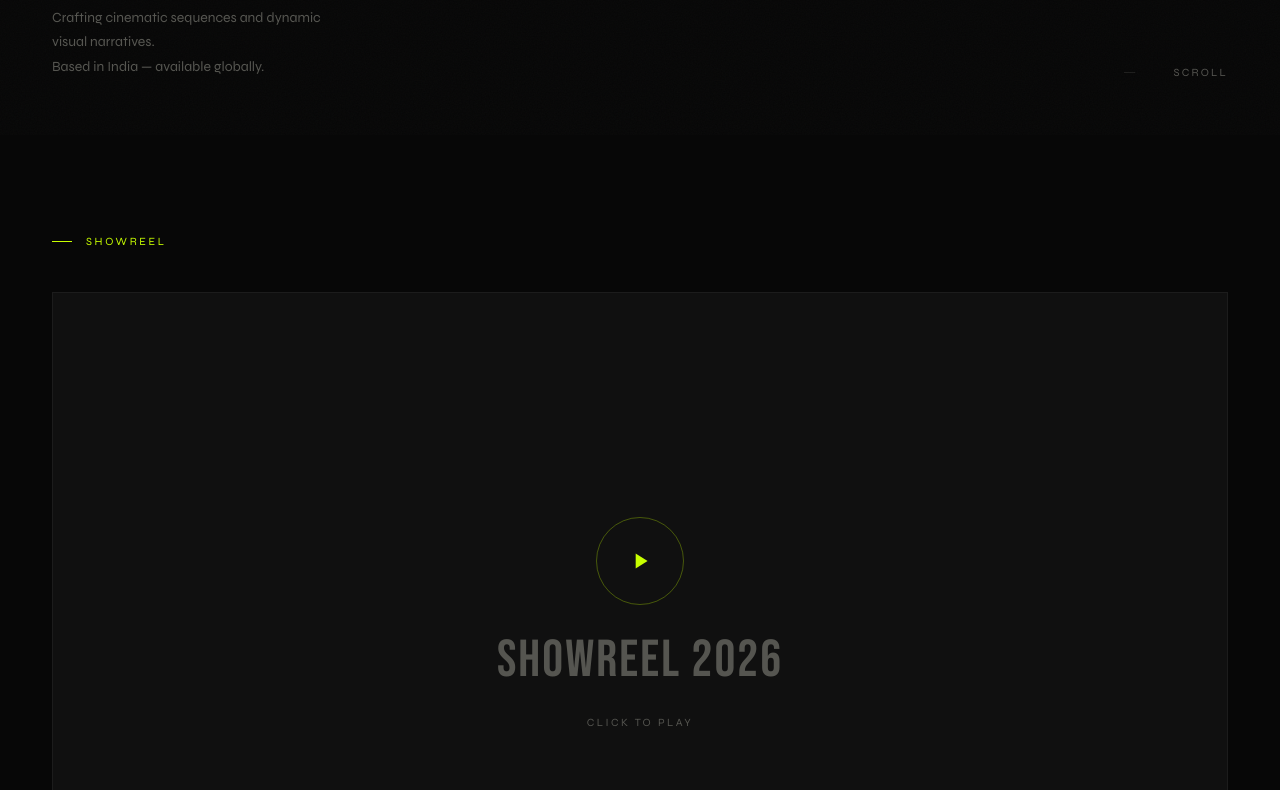
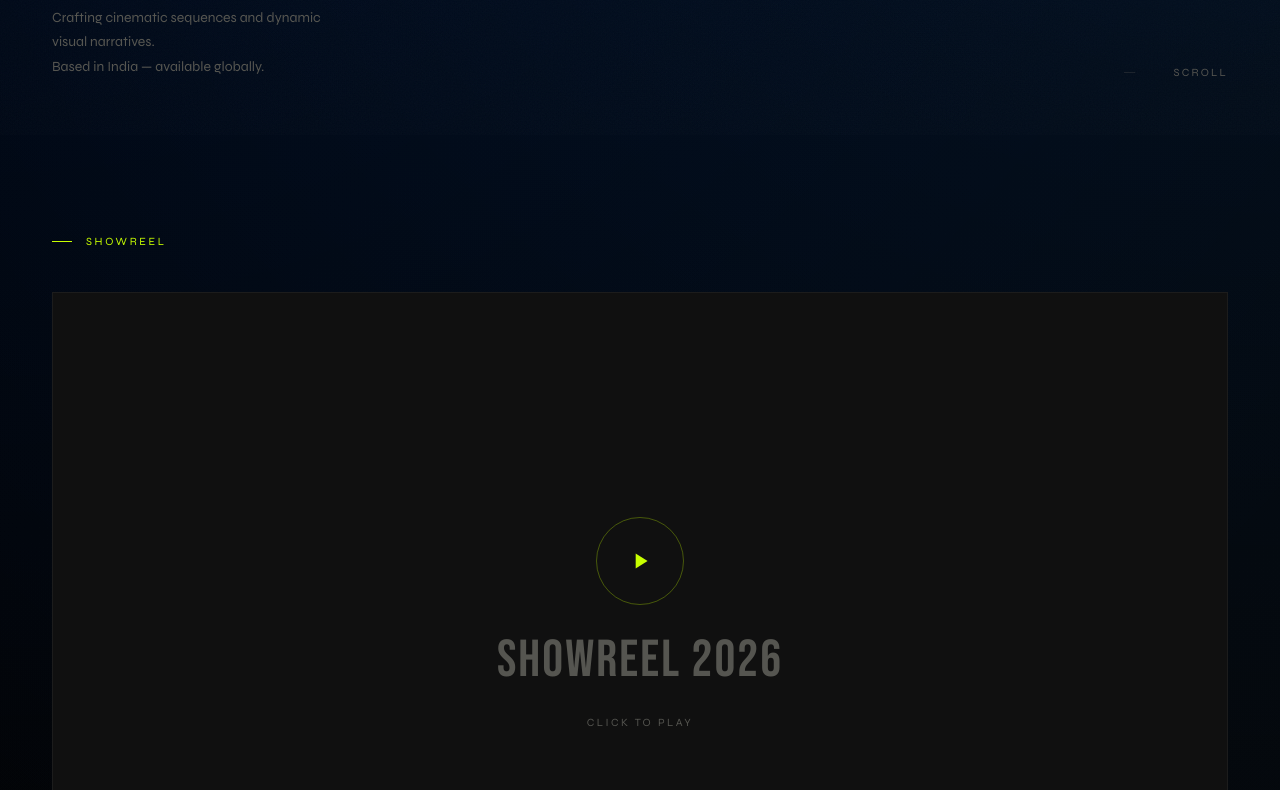
Before and after one commit to Aditya9214/portfolio, a plain HTML site: page index.html in a window 1280 px wide. Shown: the part 665-1455 px from the top of the page. Drawn offline with Linux system fonts and the light colour scheme.

Commit message:
Update index.html

```diff
--- a/index.html
+++ b/index.html
@@ -7,15 +7,33 @@
   <link href="https://fonts.googleapis.com/css2?family=Bebas+Neue&family=Syne:wght@400;500;600;700;800&display=swap" rel="stylesheet">
   <style>
     :root {
-      --bg:        #070707;
-      --surface:   #101010;
-      --lift:      #181818;
-      --text:      #EEEEEA;
-      --muted:     #555550;
-      --border:    #1C1C1C;
-      --accent:    #C8FF00;
-      --accent-dim: rgba(200,255,0,0.12);
-    }
+  --bg:
+    radial-gradient(
+      circle at top right,
+      rgba(0,120,255,0.18) 0%,
+      rgba(0,120,255,0.08) 15%,
+      transparent 40%
+    ),
+    radial-gradient(
+      circle at top left,
+      rgba(0,80,255,0.10) 0%,
+      transparent 35%
+    ),
+    linear-gradient(
+      135deg,
+      #000000 0%,
+      #050505 50%,
+      #090909 100%
+    );
+
+  --surface: #101010;
+  --lift: #181818;
+  --text: #EEEEEA;
+  --muted: #555550;
+  --border: #1C1C1C;
+  --accent: #C8FF00;
+  --accent-dim: rgba(200,255,0,0.12);
+}
 
     *, *::before, *::after { margin:0; padding:0; box-sizing:border-box; }
     html { scroll-behavior: smooth; }
```
